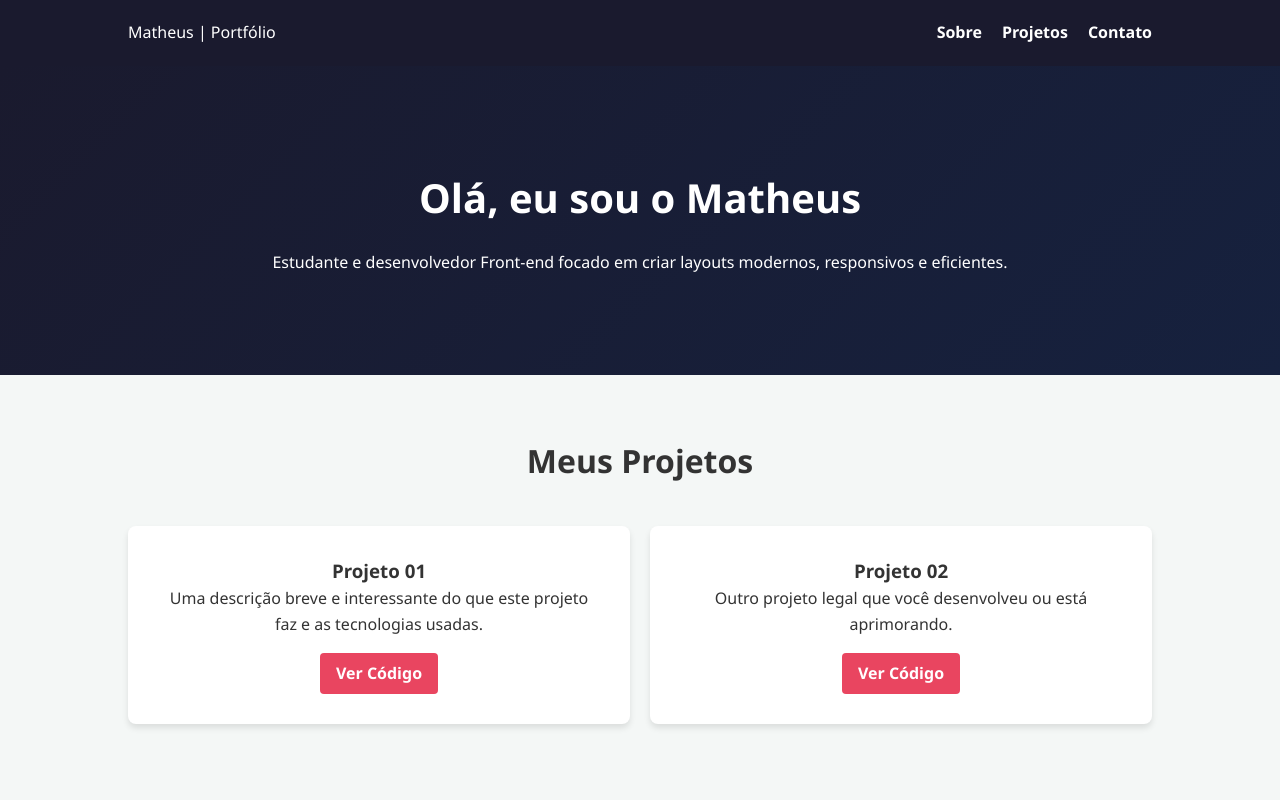
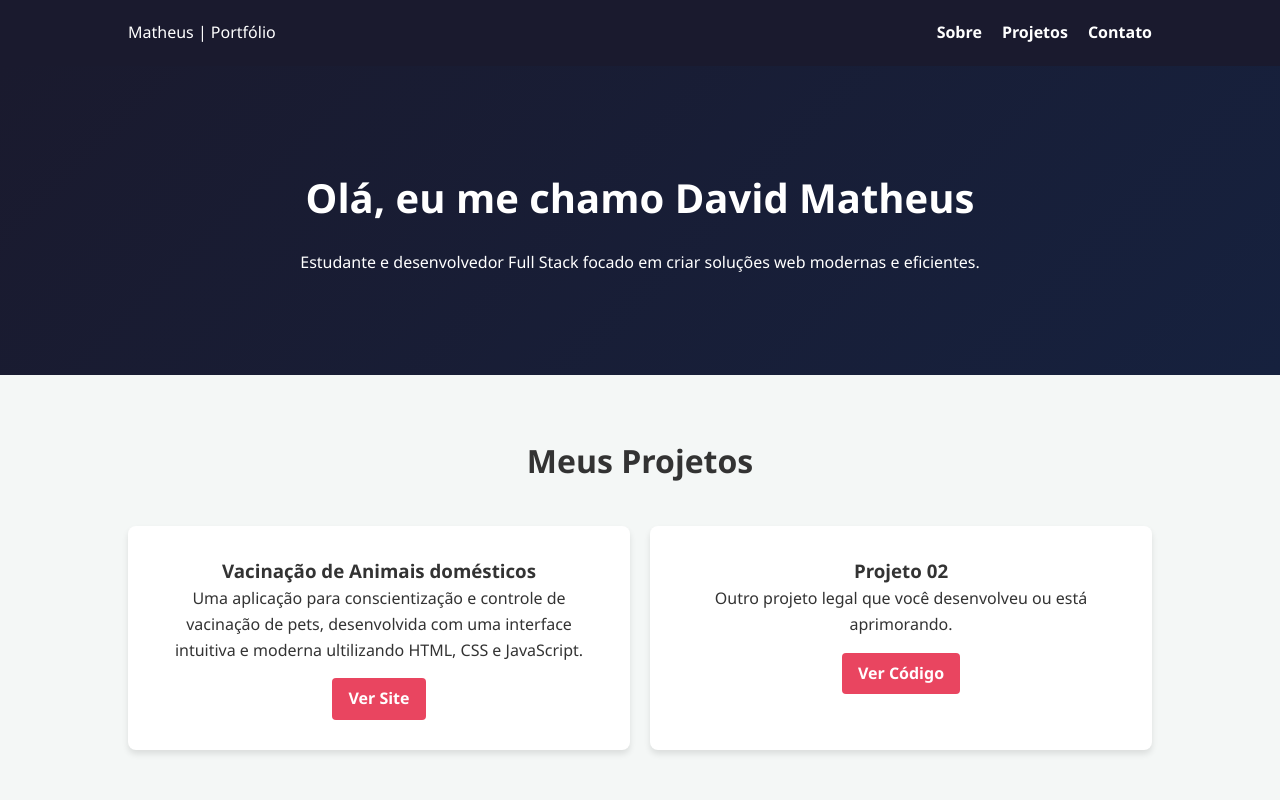
Before and after one commit to matheusxtzm16-lgtm/Meu-Portfolio, a plain HTML site: page index.html in a window 1280 px wide. Shown: the top 800 px of the page. Drawn offline with Linux system fonts and the light colour scheme.

Commit message:
Adicionando projeto de vacinação de pets ao portffolio

```diff
--- a/index.html
+++ b/index.html
@@ -23,17 +23,17 @@
     </header>
 
     <section id="sobre" class="hero-section">
-        <h1>Olá, eu sou o Matheus</h1>
-        <p>Estudante e desenvolvedor Front-end focado em criar layouts modernos, responsivos e eficientes.</p>
+        <h1>Olá, eu me chamo David Matheus</h1>
+        <p>Estudante e desenvolvedor Full Stack focado em criar soluções web modernas e eficientes.</p>
     </section>
 
     <section id="projetos" class="projects-section">
         <h2>Meus Projetos</h2>
         <div class="projects-grid">
             <div class="project-card">
-                <h3>Projeto 01</h3>
-                <p>Uma descrição breve e interessante do que este projeto faz e as tecnologias usadas.</p>
-                <a href="https://github.com/matheusxtzm16-lgtm/projeto-01" class="btn-project" target="_blank">Ver Código</a>
+                <h3>Vacinação de Animais domésticos</h3>
+                <p>Uma aplicação para conscientização e controle de vacinação de pets, desenvolvida com uma interface intuitiva e moderna ultilizando HTML, CSS e JavaScript.</p>
+                <a href="https://matheusxtzm16-lgtm.github.io/projeto-vacinacao-pets/" class="btn-project" target="_blank">Ver Site</a>
             </div>
             <div class="project-card">
                 <h3>Projeto 02</h3>
```
